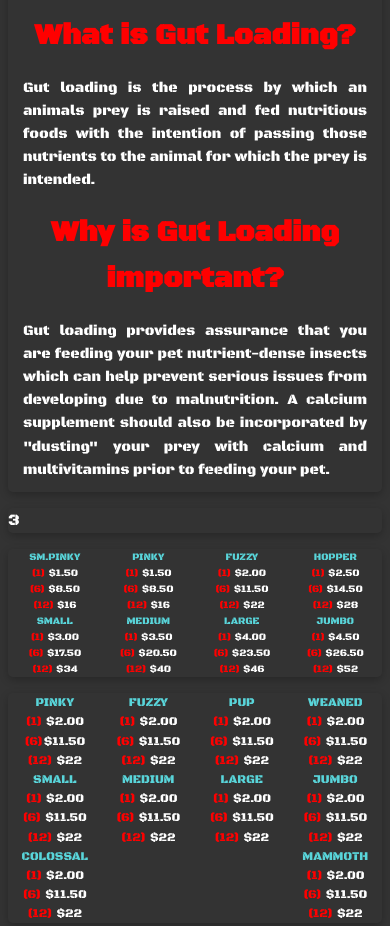
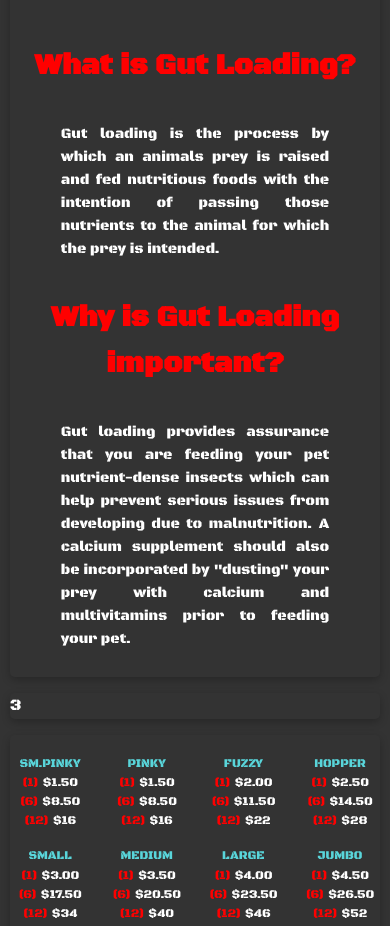
Before and after one commit to Leveq/bomreptiles, a plain HTML site: page dist/feeders.html in a window 390 px wide. Shown: the part 1313-2239 px from the top of the page. Drawn offline with Linux system fonts and the light colour scheme; a web font is replaced by a local one.

Commit message:
added mobile responsiveness

```diff
--- a/dist/css/feeders2.css
+++ b/dist/css/feeders2.css
@@ -68,20 +68,23 @@ a {
     font-family: 'Shizuru', cursive;
 }
 
+.main-f {
+    min-height: 100vh;
+    display: flex;
+    align-items: center;
+    justify-content: center;
+}
+
 .wrapper {
     display: grid;
     grid-gap: 1rem;
-    grid-template-columns: repeat(4, max(380px));
-    justify-content: center;
-    padding: 5rem 0;
-    margin: 0 0.5rem;
+    grid-template-columns: repeat(4, minmax(300px));
+    width: 60%;
 }
 
 .card {
     border-radius: 5px;
     box-shadow: rgba(0, 0, 0, 0.24) 0px 3px 8px;
-
-
 }
 
 .a h1 {
@@ -91,7 +94,6 @@ a {
 
 .a h1, ol, h2 {
     text-align: center;
-
 }
 
 .a ol {
@@ -153,6 +155,7 @@ a {
 .c {
     grid-column: 4;
     grid-row: 1/7;
+    width: 380px;
 }
 
 .ul-grid {
@@ -217,6 +220,131 @@ a {
 
 /* ***** */
 
+@media(max-width: 2090px) {
+
+    .b {
+        flex-direction: column;
+    }
+
+    .wrapper {
+        width: 80%;
+    }
+}
+
+
+
+@media(max-width: 1920px) {
+
+    .a {
+        display: flex;
+        flex-direction: column;
+        justify-content: center;
+        grid-area: a;
+    }
+
+    .b {
+        flex-direction: column;
+        grid-area: b;
+    }
+
+    .p-container {
+        margin: 0 10%;
+        padding: 1rem 0;
+    }
+
+    .c {
+        grid-area: c;
+        width: 100%;
+    }
+
+    .d {
+        padding: 5% 0;
+        grid-gap: 1rem;
+        grid-area: d;
+    }
+
+    .e {
+        padding: 1% 0;
+        grid-gap: 1rem;
+        grid-area: e;
+    }
+
+    .wrapper {
+        display: grid;
+        grid-template-columns: repeat(2, 1fr);
+        grid-template-areas:
+            "b a"
+            "c c"
+            "d e";
+        padding-bottom: 3rem;
+        width: 80%;
+    }
+
+}
+
+
+@media(max-width: 1440px) {
+
+    .a {
+        grid-area: a;
+    }
+
+    .b {
+        grid-area: b;
+    }
+
+    .c {
+        grid-area: c;
+    }
+
+    .d {
+        grid-area: d;
+    }
+
+    .e {
+        grid-area: e;
+    }
+
+    .wrapper {
+        display: grid;
+        grid-template-columns: repeat(2, 1fr);
+        /* grid-template-rows: minmax(auto, auto); */
+        grid-template-areas:
+            "a b"
+            "c c"
+            "d e";
+
+    }
+
+}
+
+@media(max-width: 1080px) {
+
+
+    .wrapper {
+        width: 90%;
+    }
+}
+
+@media(max-width: 810px) {
+
+
+
+    .wrapper {
+        display: grid;
+        grid-template-columns: repeat(2, 1fr);
+        grid-template-areas:
+            "a b"
+            "c c"
+            "d e";
+        justify-content: center;
+        padding-top: 15%;
+        width: 95%;
+    }
+
+}
+
+
 @media(max-width: 768px) {
 
 
@@ -233,43 +361,18 @@ a {
         margin: 0 2px;
     }
 
-    .container-f {
-        padding: 0%;
-        margin: 0%;
-    }
-
     .wrapper {
         display: grid;
         grid-template-columns: 1fr;
-        grid-template-columns: repeat(1, minmax(350px));
-        align-items: center;
+        grid-template-areas:
+            "a"
+            "b"
+            "c"
+            "d"
+            "e";
         justify-content: center;
-    }
-
-    .a {
-        grid-column: 1;
-        grid-row: 1;
-    }
-
-    .b {
-        grid-column: 1;
-        grid-row: 2;
-    }
-
-    .c {
-        grid-column: 1;
-        grid-row: 3;
-    }
-
-    .d {
-        grid-column: 1;
-        grid-row: 4;
-        font-size: 10px;
-    }
-
-    .e {
-        grid-column: 1;
-        grid-row: 5;
+        padding-top: 15%;
+        width: 95%;
     }
 
     .card.b {
--- a/dist/feeders.html
+++ b/dist/feeders.html
@@ -32,7 +32,7 @@
         </div>
     </header>
 
-<main>
+<main class="main-f">
       <div class="wrapper">
         <div class="card a">
             <h1>
@@ -60,19 +60,25 @@
             </div>
             <div class="b-container">
                 <h1 class="text-alt">What is Gut Loading?</h1>
-                <p>
+                <div class="p-container">
+                    <p>
                     Gut loading is the process by which an animals prey is raised and
                     fed nutritious foods with the intention of passing those nutrients
                     to the animal for which the prey is intended.
-                </p>
+                    </p>
+                </div>
+
                 <h1 class="text-alt">Why is Gut Loading important?</h1>
-                <p>
+                <div class="p-container">
+                    <p>
                     Gut loading provides assurance that you are feeding your pet
                     nutrient-dense insects which can help prevent serious issues from
                     developing due to malnutrition. A calcium supplement should also be
                     incorporated by "dusting" your prey with calcium and multivitamins prior
                     to feeding your pet.
-                </p>
+                    </p>
+                </div>
+
             </div>
         </div>
         <div class="card c">3</div>
```
